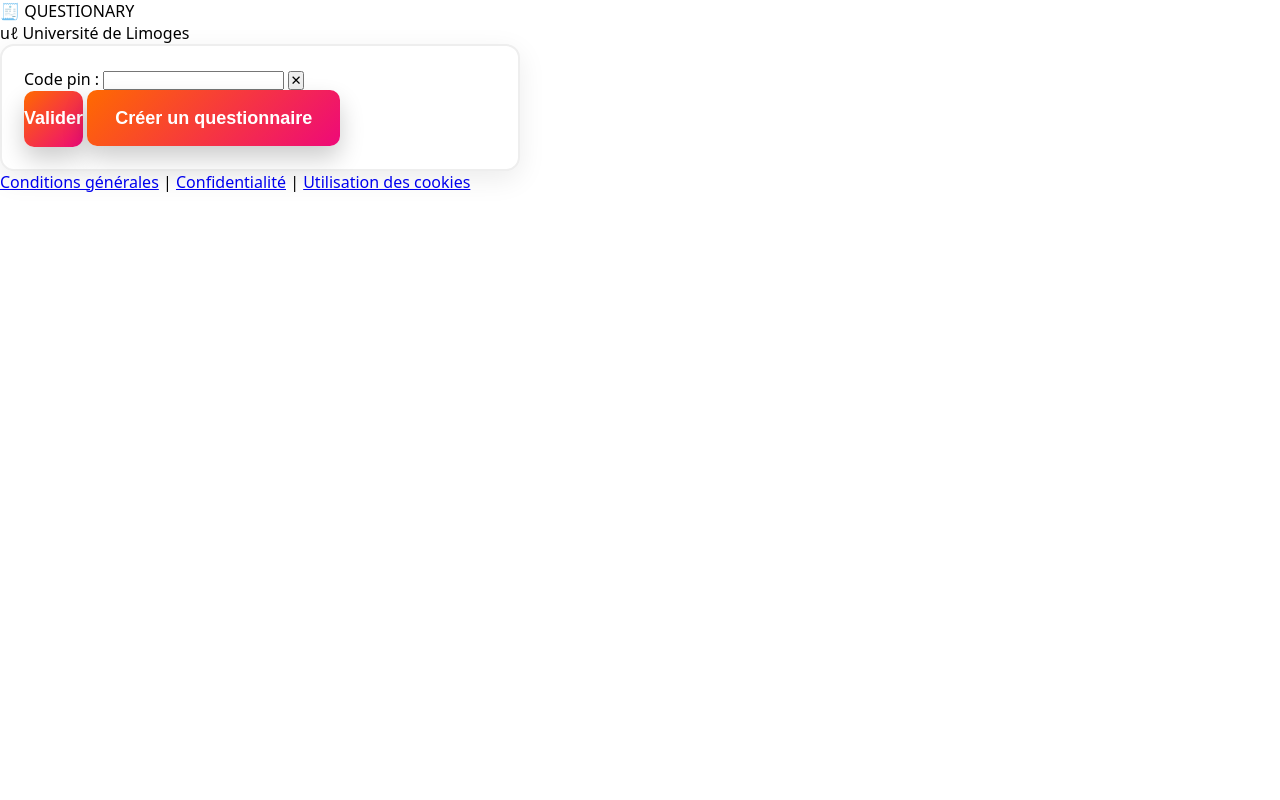
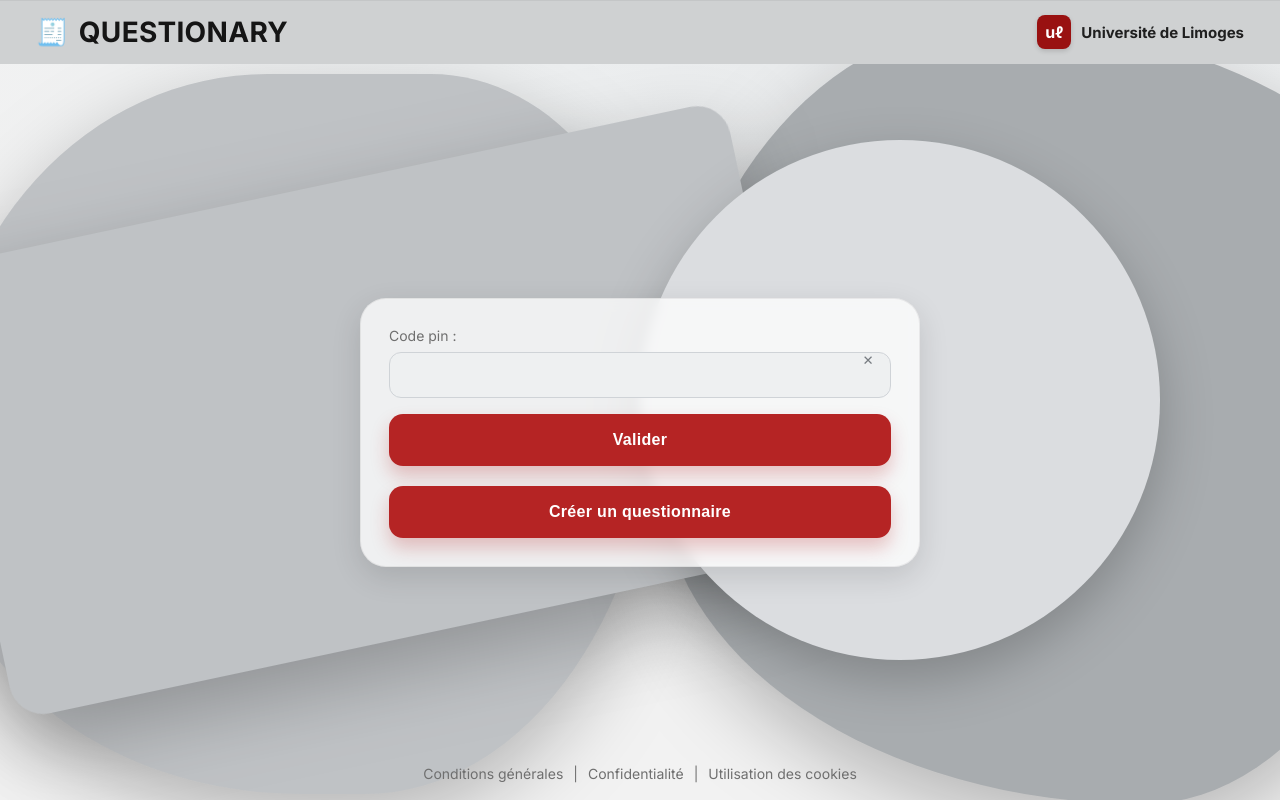
Before and after one commit to Mdeterne/Web-app-questionary, a PHP site: page / in a window 1280 px wide. Run offline with PHP 8.4, Linux system fonts and the light colour scheme.

Commit message:
organize style.css

```diff
--- a/style.css
+++ b/style.css
@@ -1,113 +1,228 @@
-/* Reset léger */
-* { box-sizing: border-box; margin: 0; padding: 0; }
-html, body { height: 100%; }
-body { font-family: 'Nunito', system-ui, -apple-system, Segoe UI, Roboto, Arial, sans-serif; }
-
-/* Arrière-plan clair */
-.screen {
-  position: relative;
-  min-height: 100vh;
-  display: grid;
-  place-items: center;
-  overflow: hidden;
-  background: #f8f9fb;
-  color: #1f1f23;
+/* ===== Variables & base ===== */
+:root{
+  --bg: #f2f2f2;
+  --topbar: #cfd1d2;
+  --ink: #151515;
+  --muted: #6f6f6f;
+  --card: rgba(255,255,255,0.75);
+  --card-border: rgba(0,0,0,0.06);
+  --shadow: 0 10px 30px rgba(0,0,0,0.12);
+  --red: #b52424;            /* rouge principal (boutons) */
+  --red-press: #a01f1f;
+  --radius-xl: 18px;
+  --radius-2xl: 26px;
 }
 
-/* Marque */
-.brand { position: absolute; top: clamp(24px, 5vh, 120px); width: 100%; display: grid; place-items: center; }
-.logo {
-  font-size: clamp(40px, 6.8vw, 88px);
-  font-weight: 900;
-  letter-spacing: 1px;
-  background: linear-gradient(135deg, #ff6a00, #ee0979);
-  -webkit-text-fill-color: transparent;
-  text-shadow: 0 6px 14px rgba(0,0,0,.15);
-  margin-top: 100px;
-}
-.logo span { display:inline-block; transform: translateY(-0.06em); }
-
-/* Carte centrale */
-.card {
-  width: min(520px, 92vw);
-  background: #fff;
-  border: 2px solid #eee;
-  border-radius: 14px;
-  padding: 22px;
-  box-shadow: 0 8px 28px rgba(0,0,0,.08);
+*{ box-sizing: border-box; }
+html,body{ height:100%; }
+body{
+  margin:0;
+  font-family: 'Inter', system-ui, -apple-system, Segoe UI, Roboto, Arial, sans-serif;
+  color: var(--ink);
+  background:
+    radial-gradient(1200px 900px at 70% -200px, #e4e6e8 0%, #eef0f1 45%, var(--bg) 100%);
+  overflow-x: hidden;
 }
 
-.form { display: grid; gap: 16px; }
-
-/* Champ texte */
-.input {
-  width: 100%;
-  height: 56px;
-  border-radius: 10px;
-  border: 2px solid #ddd;
-  background: #fff;
-  padding: 0 18px;
-  font-size: 18px;
-  color: #1f1f23;
-  outline: none;
-  transition: box-shadow .2s, border-color .2s;
-}
-.input::placeholder { color: #999; }
-.input:focus {
-  border-color: transparent;
-  box-shadow: 0 0 0 3px rgba(255,106,0,.4), 0 0 0 6px rgba(238,9,121,.25);
+/* ===== Topbar ===== */
+.topbar{
+  position: sticky;
+  top: 0;
+  z-index: 10;
+  height: 64px;
+  padding: 0 clamp(16px, 4vw, 36px);
+  display: flex;
+  align-items: center;
+  justify-content: space-between;
+  background: var(--topbar);
+  box-shadow: 0 1px 0 rgba(0,0,0,0.05) inset;
 }
 
-/* Bouton principal */
-.btn {
-  height: 56px;
-  border: 0;
-  border-radius: 10px;
-  background: linear-gradient(135deg, #ff6a00, #ee0979);
-  color: #fff;
-  font-weight: 800;
-  font-size: 18px;
-  cursor: pointer;
-  transition: transform .05s ease, filter .2s ease, box-shadow .2s ease;
-  box-shadow: 0 12px 24px rgba(0,0,0,.2);
-}
-.btn:hover { filter: brightness(1.08); }
-.btn:active { transform: translateY(1px); }
-
-/* Bouton secondaire (Créer un questionnaire) */
-.actions {
-  margin-top: 20px;
-  text-align: center;
-}
-.btn-secondary {
-  display: inline-block;
-  height: 56px;
-  line-height: 56px;
-  padding: 0 28px;
-  border-radius: 10px;
-  background: linear-gradient(135deg, #ff6a00, #ee0979);
-  color: #fff;
-  font-weight: 800;
-  font-size: 18px;
-  text-decoration: none;
-  text-align: center;
-  cursor: pointer;
-  transition: transform .05s ease, filter .2s ease, box-shadow .2s ease;
-  box-shadow: 0 12px 24px rgba(0,0,0,.2);
-}
-.btn-secondary:hover { filter: brightness(1.08); }
-.btn-secondary:active { transform: translateY(1px); }
-
-/* Accessibilité */
-.sr-only {
-  position: absolute;
-  width: 1px; height: 1px;
-  padding: 0; margin: -1px; overflow: hidden;
-  clip: rect(0, 0, 1px, 1px); white-space: nowrap; border: 0;
+.topbar__left{
+  display: inline-flex;
+  align-items: center;
+  gap: 10px;
+  font-weight: 700;
+  letter-spacing: .02em;
 }
 
-/* Petits écrans */
-@media (max-width: 420px){
-  .btn, .input, .btn-secondary { height: 50px; font-size: 16px; }
-  .card{ padding: 18px; }
+.appicon{ font-size: 26px; line-height: 1; }
+.apptitle{
+  font-size: clamp(20px, 2.4vw, 28px);
 }
+
+.topbar__right{
+  display:flex; align-items:center; gap:10px;
+  color:#1f1f1f;
+  font-weight:600;
+}
+.uni-badge{
+  display:inline-grid; place-items:center;
+  width:34px; height:34px; border-radius:8px;
+  background:#991111; color:#fff; font-weight:800;
+  box-shadow: 0 2px 5px rgba(0,0,0,0.15);
+}
+.uni-text{
+  font-size: 15px;
+}
+
+/* ===== Background shapes ===== */
+.bg{
+  position: fixed;
+  inset: 64px 0 0 0;  /* sous la topbar */
+  z-index: -1;
+  overflow: clip;
+}
+
+.shape{
+  position: absolute;
+  filter: drop-shadow(0 28px 40px rgba(0,0,0,0.25));
+  background: #bfc2c5;
+}
+
+.shape--oval{
+  width: 720px; height: 720px;
+  left: -60px; top: 10px;
+  border-radius: 50% 35% 45% 55% / 55% 45% 65% 45%;
+}
+.shape--tile{
+  width: 820px; height: 460px;
+  left: -40px; bottom: 160px;
+  border-radius: 34px;
+  transform: rotate(-12deg);
+}
+.shape--round{
+  width: 780px; height: 780px;
+  right: -160px; top: -40px;
+  border-radius: 42% 58% 38% 62% / 58% 38% 62% 42%;
+  background: #a8acaf;
+}
+.shape--disk{
+  width: 520px; height: 520px;
+  right: 120px; bottom: 140px;
+  border-radius: 999px;
+  background: #dbdde0;
+  filter: drop-shadow(0 20px 26px rgba(0,0,0,0.22));
+}
+
+/* ===== Center card ===== */
+.center{
+  min-height: calc(100dvh - 64px);
+  display:grid; place-items:center;
+  padding: clamp(24px, 4vw, 48px);
+}
+
+.card{
+  width: min(560px, 92vw);
+  background: var(--card);
+  border: 1px solid var(--card-border);
+  backdrop-filter: blur(6px);
+  border-radius: var(--radius-2xl);
+  padding: 28px;
+  box-shadow: var(--shadow);
+  display:flex; flex-direction:column; gap:16px;
+}
+
+/* ===== Input ===== */
+.input-wrap{
+  position: relative;
+  display:flex; flex-direction:column; gap:8px;
+}
+
+.input-label{
+  font-size:14px; color:var(--muted);
+}
+
+input[type="text"]{
+  width:100%;
+  height: 46px;
+  padding: 0 44px 0 16px;
+  border: 1px solid #cfd3d7;
+  border-radius: 12px;
+  background: #eef0f1;
+  outline: none;
+  font-size: 15px;
+  transition: border-color .2s, background .2s, box-shadow .2s;
+}
+input[type="text"]:focus{
+  background: #fff;
+  border-color: #9da3a9;
+  box-shadow: 0 0 0 4px rgba(0,0,0,0.06);
+}
+
+/* Clear button (icône) */
+.clear{
+  position:absolute;
+  right: 8px; top: 34px;
+  transform: translateY(-50%);
+  width: 30px; height: 30px;
+  display:grid; place-items:center;
+  border: none; background: transparent; cursor: pointer;
+  border-radius: 8px; color:#767b80;
+}
+.clear:hover{ background:#e7eaee; }
+
+/* ===== Buttons ===== */
+.btn{
+  appearance: none;
+  border: none;
+  height: 52px;
+  border-radius: 14px;
+  font-weight: 700;
+  font-size: 16px;
+  letter-spacing: .02em;
+  cursor: pointer;
+  transition: transform .05s ease, filter .2s ease, background .2s ease;
+  box-shadow: 0 10px 18px rgba(181,36,36,0.25);
+}
+.btn:active{ transform: translateY(1px) scale(.998); }
+
+.btn-primary{
+  background: var(--red);
+  color: #fff;
+}
+.btn-primary:hover{ filter: brightness(1.03); }
+.btn-primary:active{ background: var(--red-press); }
+
+.btn-secondary{
+  background: var(--red);
+  color: #fff;
+  margin-top: 4px;
+}
+.btn-secondary:hover{ filter: brightness(1.03); }
+.btn-secondary:active{ background: var(--red-press); }
+
+/* ===== Footer ===== */
+.footer{
+  position: fixed;
+  left:0; right:0; bottom: 18px;
+  display:flex; justify-content:center;
+  pointer-events: none; /* clics uniquement sur liens */
+}
+.footer__links{
+  pointer-events: auto;
+  display:flex; gap:10px; flex-wrap:wrap;
+  color: var(--muted);
+  font-size: 14px;
+}
+.footer__links a{
+  color: inherit; text-decoration: none;
+}
+.footer__links a:hover{
+  text-decoration: underline;
+}
+
+/* ===== Accessibilité ===== */
+.sr-only{
+  position:absolute !important;
+  width:1px; height:1px;
+  padding:0; margin:-1px; overflow:hidden;
+  clip:rect(0 0 0 0); white-space:nowrap; border:0;
+}
+
+/* ===== Responsif fin ===== */
+@media (max-width: 520px){
+  .topbar__right .uni-text{ display:none; }
+  .card{ padding: 22px; }
+  .btn{ height: 50px; }
+}
```
Also changed, not shown: src/View/accueil/style.css (deleted, +0 -228 lines), 1 other file.
